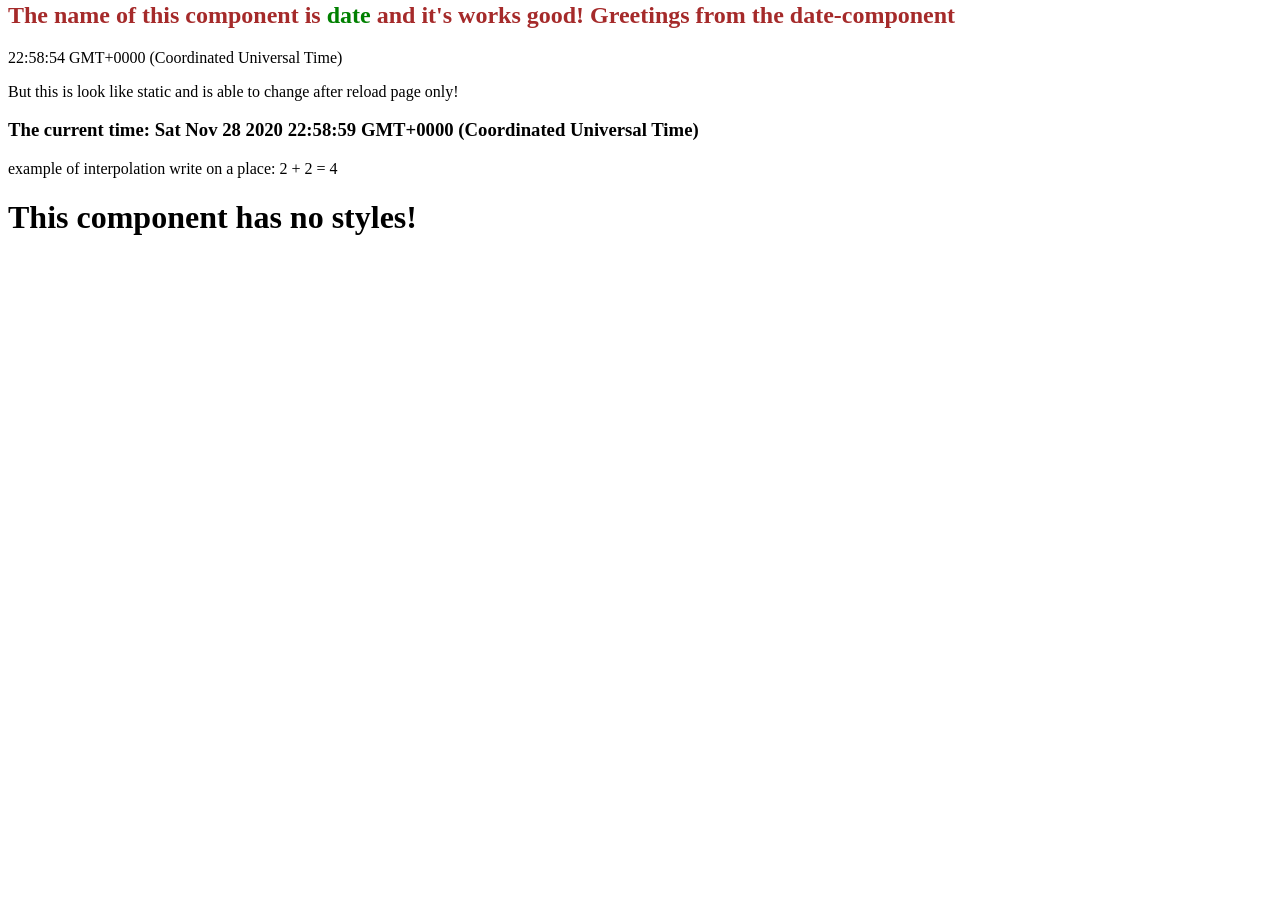
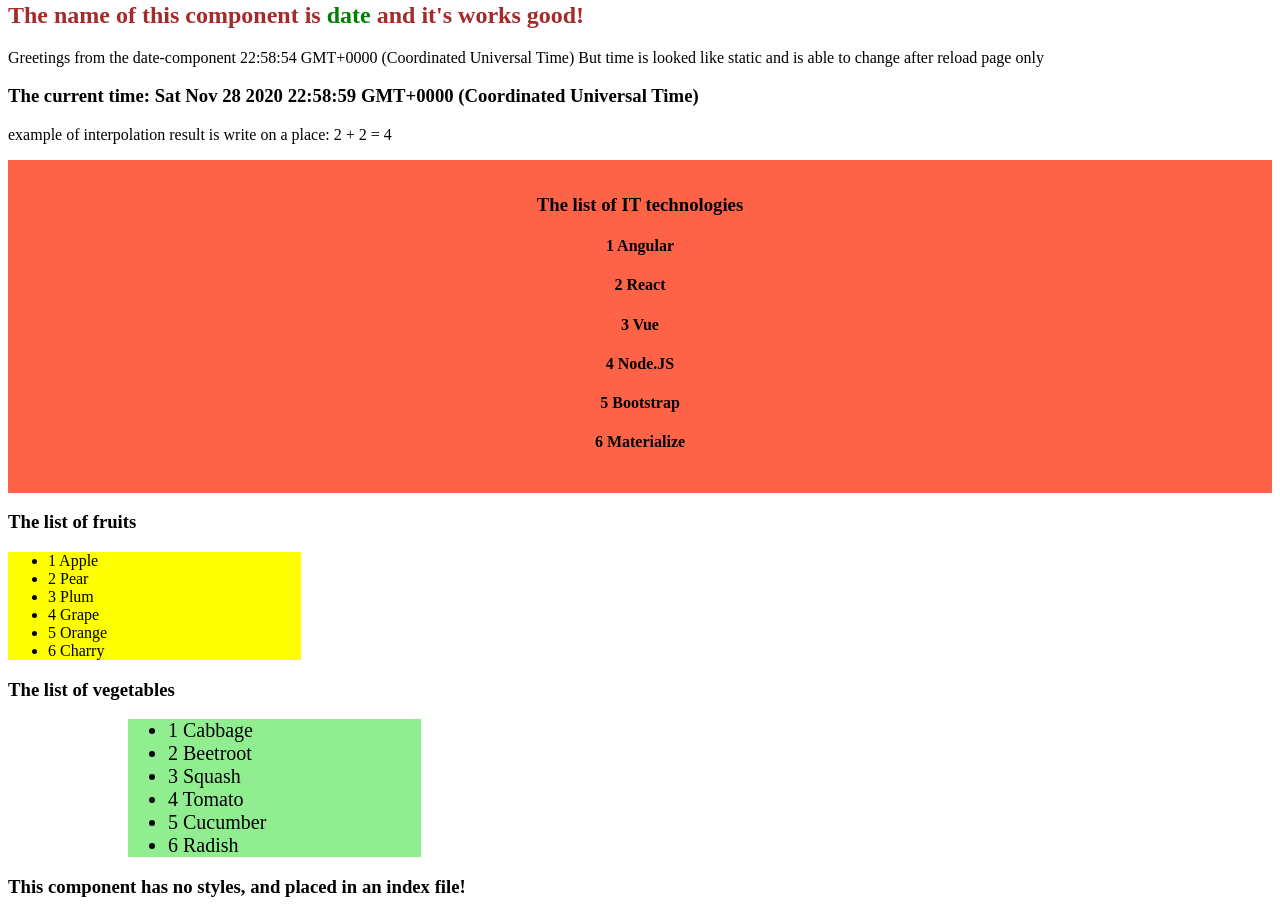
Before and after one commit to VolodymyrSSS/ANGULAR-training, an Angular app in the folder app-steps/: page / in a window 1280 px wide. Shown: the part 480-1397 px from the top of the page. Before the commit the page ends 800 px from the top, so only its background shows below. Built offline with nearby package versions, Linux system fonts and the light colour scheme.

Commit message:
ngFor functionality

```diff
--- a/app-steps/src/app/app.component.html
+++ b/app-steps/src/app/app.component.html
@@ -2,10 +2,12 @@
 
 <h2>This is the step by step API creation using Angular</h2>
 
-<h3>Namely, this is my first component</h3>
+<h3>Namely, this is my first component with paragraph below</h3>
 
 <p>Lorem ipsum dolor sit amet consectetur, adipisicing elit. Voluptatum natus aperiam iure nostrum fugiat vero, fugit tempora, expedita aut similique facere consequuntur cumque nam minima ab magnam beatae ex repellat labore recusandae suscipit culpa eaque ea! Itaque quidem sunt ad molestiae at, dolorum reprehenderit qui rerum atque perferendis doloribus ipsum dicta. Quibusdam, laudantium delectus eum illum illo architecto accusamus reprehenderit esse minus perspiciatis fugit incidunt quidem saepe harum dolor explicabo deserunt omnis eius nobis! Earum minima vel unde laborum aperiam dolorum fuga labore rem eum nesciunt, excepturi odio, velit expedita aliquid. Facilis, odit iste laudantium in minima exercitationem nesciunt hic.</p>
 
 <app-new-one></app-new-one>
 
 <app-date></app-date>
+
+<app-looped></app-looped>
--- a/app-steps/src/app/app.component.scss
+++ b/app-steps/src/app/app.component.scss
@@ -1,5 +1,5 @@
-// html {
-//   background-color: #ff6347;
+// body {
+//   background: #d2b48c;
 // }
 
 h1 {
--- a/app-steps/src/app/app.module.ts
+++ b/app-steps/src/app/app.module.ts
@@ -4,12 +4,14 @@
 import { AppComponent } from './app.component';
 import { NewOneComponent } from './new-one/new-one.component';
 import { DateComponent } from './date/date.component';
+import { LoopedComponent } from './looped/looped.component';
 
 @NgModule({
   declarations: [
     AppComponent,
     NewOneComponent,
     DateComponent,
+    LoopedComponent,
   ],
   imports: [
     BrowserModule
--- a/app-steps/src/app/date/date.component.html
+++ b/app-steps/src/app/date/date.component.html
@@ -1,10 +1,8 @@
-<h2>The name of this component is <span class="date">date</span> and it's works good!
-{{ message2 }}
-</h2>
-{{ message3 }}
-<p></p>
-But this is look like static and is able to change after reload page only!
+<h2>The name of this component is <span class="date">date</span> and it's works good!</h2>
+
+<p>{{ message2 }} {{ message3 }} But time is looked like static and is able to change after reload page only</p>
+
 <div>
   <h3>The current time: {{ message1 }} {{ message4 }}</h3>
-  <p>example of interpolation write on a place: 2 + 2 = {{ 2 + 2}}</p>
+  <p>example of interpolation result is write on a place: 2 + 2 = {{ 2 + 2}}</p>
 </div>
--- /dev/null
+++ b/app-steps/src/app/looped/looped.component.html
@@ -0,0 +1,14 @@
+<div class="tech">
+  <h3>The list of IT technologies</h3>
+  <h4 *ngFor='let item of items; let i = index'>{{ i + 1 }}  {{ item }}</h4>
+</div>
+
+<h3>The list of fruits</h3>
+<ul class="fruits">
+  <li *ngFor='let fruit of fruits; let i = index'>{{ i + 1 }}  {{ fruit }}</li>
+</ul>
+
+<h3>The list of vegetables</h3>
+<ul class="vegetables">
+  <li *ngFor='let vegetable of vegetables; let i = index;' [ngClass]="['first', 'last']"> {{ i + 1 }}  {{ vegetable }}</li>
+</ul>
--- /dev/null
+++ b/app-steps/src/app/looped/looped.component.scss
@@ -0,0 +1,20 @@
+.tech {
+  text-align: center;
+  padding: 15px 0 20px;
+  background-color: #ff6347;
+}
+
+.fruits {
+  width: 20%;
+  background-color: #ffff00;
+}
+
+.vegetables {
+  width: 20%;
+  margin-left: 120px;
+  background-color: #90ee90;
+
+  .first {
+    font-size: 20px;
+  }
+}
--- /dev/null
+++ b/app-steps/src/app/looped/looped.component.ts
@@ -0,0 +1,19 @@
+import { Component, OnInit } from '@angular/core';
+
+@Component({
+  selector: 'app-looped',
+  templateUrl: './looped.component.html',
+  styleUrls: ['./looped.component.scss']
+})
+export class LoopedComponent implements OnInit {
+
+  items = ['Angular', 'React', 'Vue', 'Node.JS', 'Bootstrap', 'Materialize' ];
+  fruits = ['Apple', 'Pear', 'Plum', 'Grape', 'Orange', 'Charry' ];
+  vegetables = ['Cabbage', 'Beetroot', 'Squash', 'Tomato', 'Cucumber', 'Radish' ];
+
+  constructor() { }
+
+  ngOnInit(): void {
+  }
+
+}
--- a/app-steps/src/index.html
+++ b/app-steps/src/index.html
@@ -9,6 +9,6 @@
 </head>
 <body>
   <app-root></app-root>
-  <h1>This component has no styles!</h1>
+  <h3>This component has no styles, and placed in an index file!</h3>
 </body>
 </html>
```
